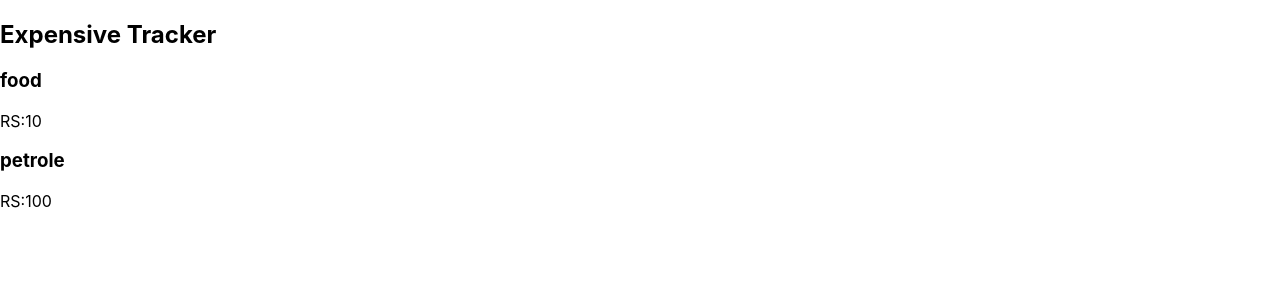
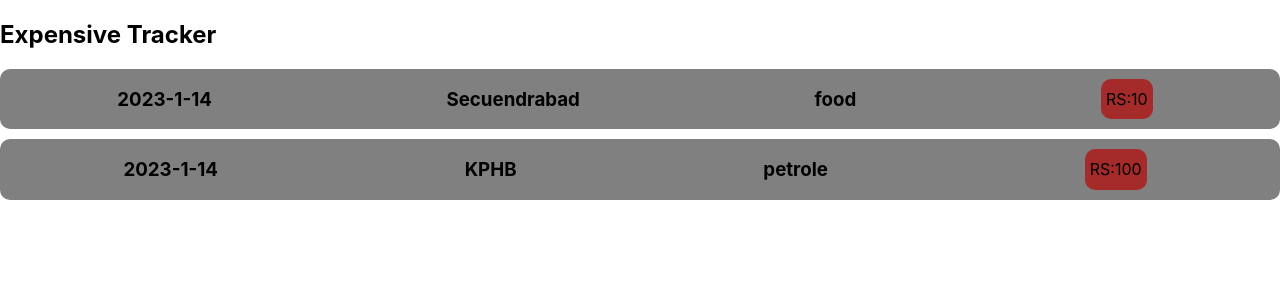
Before and after one commit to Dileep-getdata/ExpenseTracker-React, a React (Create React App) app: page / in a window 1280 px wide. Shown: the top 300 px of the page. Built offline with nearby package versions, Linux system fonts and the light colour scheme.

Commit message:
LocationOfExpenditure included with trainee code

```diff
--- a/src/App.js
+++ b/src/App.js
@@ -4,10 +4,35 @@ import "./components/ExpensiveItem/ExpensiveItem";
 import ExpensiveItem from "./components/ExpensiveItem/ExpensiveItem";
 
 function App() {
+  const expense = [
+    {
+      title: "food",
+      ammount: 10,
+      date: new Date(),
+      LocationOfExpenditure: "Secuendrabad",
+    },
+    {
+      title: "petrole",
+      ammount: 100,
+      date: new Date(),
+      LocationOfExpenditure: "KPHB",
+    },
+  ];
   return (
     <div>
       <h2>Expensive Tracker</h2>
-      <ExpensiveItem />
+      <ExpensiveItem
+        title={expense[0].title}
+        ammount={expense[0].ammount}
+        date={expense[0].date}
+        LocationOfExpenditure={expense[0].LocationOfExpenditure}
+      />
+      <ExpensiveItem
+        title={expense[1].title}
+        ammount={expense[1].ammount}
+        date={expense[1].date}
+        LocationOfExpenditure={expense[1].LocationOfExpenditure}
+      />
     </div>
   );
 }
--- a/src/components/ExpensiveItem/ExpensiveItem.js
+++ b/src/components/ExpensiveItem/ExpensiveItem.js
@@ -1,19 +1,16 @@
-function ExpensiveItem({ title, ammount }) {
-  const expense = [
-    { title: "food", ammount: 10 },
-    { title: "petrole", ammount: 100 },
-  ];
+import "./ExpensiveTracker.css";
+
+function ExpensiveItem(props) {
   return (
     <div>
-      <div>
-        {expense.map((each) => {
-          return (
-            <div>
-              <h3>{each.title}</h3>
-              <div>RS:{each.ammount}</div>
-            </div>
-          );
-        })}
+      <div className="expenses-list">
+        <h3>
+          {props.date.getFullYear()}-{props.date.getMonth()}-
+          {props.date.getDate()}
+        </h3>
+        <h3>{props.LocationOfExpenditure}</h3>
+        <h3>{props.title}</h3>
+        <div className="ammount-btn">RS:{props.ammount}</div>
       </div>
     </div>
   );
--- /dev/null
+++ b/src/components/ExpensiveItem/ExpensiveTracker.css
@@ -0,0 +1,17 @@
+.expenses-list{
+    display: flex;
+    justify-content:space-around;
+    flex-direction: row;
+    background-color:gray;
+    border-radius: 10px;
+    margin-top: 10px;
+}
+.ammount-btn{
+    display: flex;
+    align-items:center;
+    background-color: brown;
+    padding: 5px;
+    margin: 10px;
+    border-radius: 10px;
+
+}
```
